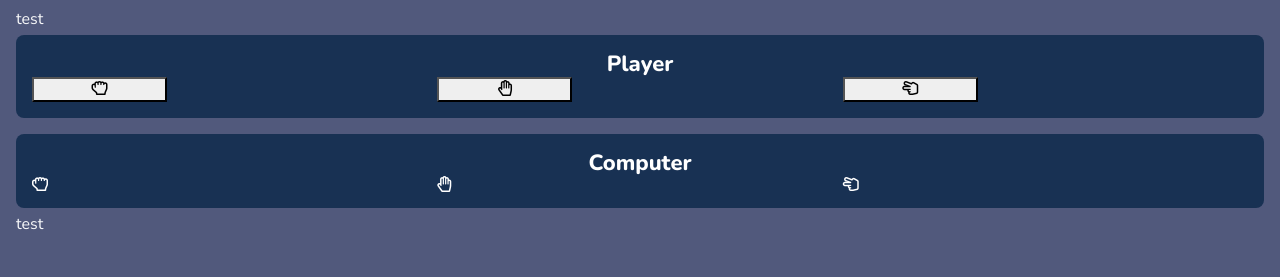
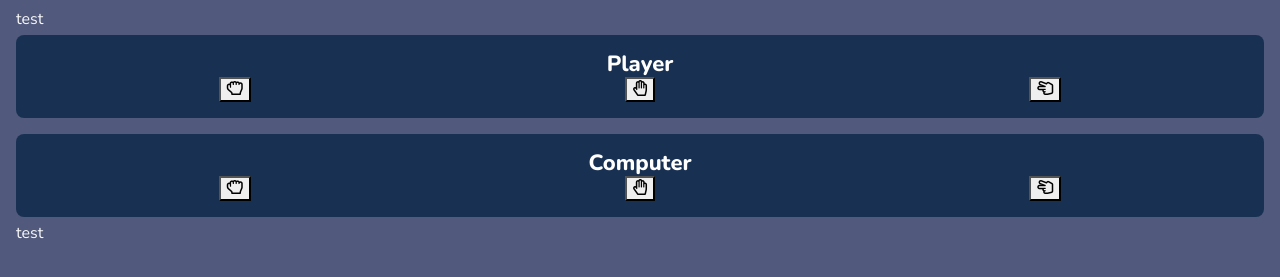
Before and after one commit to fedtti/rock-paper-scissors, a website: page index.html in a window 1280 px wide. Shown: the part 69-346 px from the top of the page. Drawn offline with nearby package versions, Linux system fonts and the light colour scheme.

Commit message:
update HTML and CSS

```diff
--- a/index.html
+++ b/index.html
@@ -46,13 +46,19 @@
           <h2>Computer</h2>
           <div>
             <div>
-              <i class="far fa-hand-rock"></i>
+              <button id="">
+                <i class="far fa-hand-rock"></i>
+              </button>
             </div>
             <div>
-              <i class="far fa-hand-paper"></i>
+              <button id="">
+                <i class="far fa-hand-paper"></i>
+              </button>
             </div>
             <div>
-              <i class="far fa-hand-scissors"></i>
+              <button id="">
+                <i class="far fa-hand-scissors"></i>
+              </button>
             </div>
           </div>
         </div>
--- a/scss/main.scss
+++ b/scss/main.scss
@@ -52,14 +52,20 @@
           text-align: center;
         }
 
-        div {
+        > div {
           display: grid;
           grid-template-columns: 1fr 1fr 1fr;
           grid-template-rows: 100%;
           justify-content: center;
 
+          div {
+            margin: 0 auto;
+            text-align: center;
+          }
+
           button {
             appearance: none;
+            outline: 0;
           }
         }
       }
```
Also changed, not shown: css/main.min.css.
